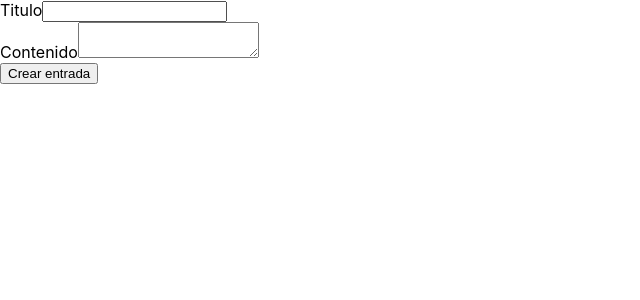
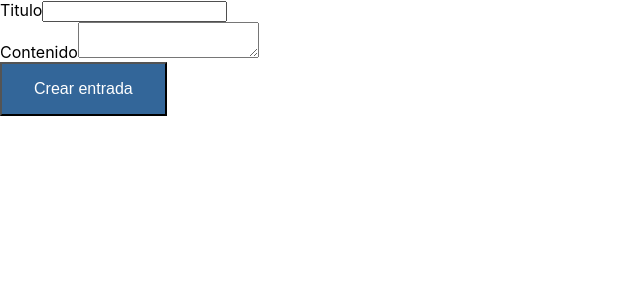
Before and after one commit to eu-cbarcos/reactest, a React (Create React App) app: page / in a window 1280 px wide. Shown: the top 300 px of the page, without its empty margins (0-640 px from the left). Built offline with nearby package versions, Linux system fonts and the light colour scheme.

Commit message:
Agregando ButtonStyled

```diff
--- a/package.json
+++ b/package.json
@@ -3,6 +3,8 @@
   "version": "0.1.0",
   "private": true,
   "dependencies": {
+    "@emotion/core": "^10.0.22",
+    "@emotion/styled": "^10.0.23",
     "react": "^16.11.0",
     "react-dom": "^16.11.0",
     "react-scripts": "3.2.0"
--- a/src/App.js
+++ b/src/App.js
@@ -2,6 +2,15 @@ import React from 'react';
 //import './App.css';
 import Input from "./components/Input";
 import Textarea from "./components/Textarea"
+import styled from '@emotion/styled'
+
+const ButtonStyled = styled.button`
+  background: #369;
+  color: white;
+  padding: 1rem 2rem;
+  font-size: 1rem;
+`;
+
 
 class App extends React.Component {
   constructor (props) {
@@ -38,7 +47,7 @@ class App extends React.Component {
           <form onSubmit={this.crearEntrada} className="formulario">
             <Input id="titulo" name="titulo" label="Titulo" onChange={this.onChange} value={this.state.titulo}/>
             <Textarea id="contenido" name="contenido" label="Contenido" onChange={this.onChange} value={this.state.contenido}/>
-            <button>Crear entrada</button>
+            <ButtonStyled>Crear entrada</ButtonStyled>
           </form>
         </aside>
         <section>
```
Also changed, not shown: 1 other file (tests, documents, lock files or other folders).
